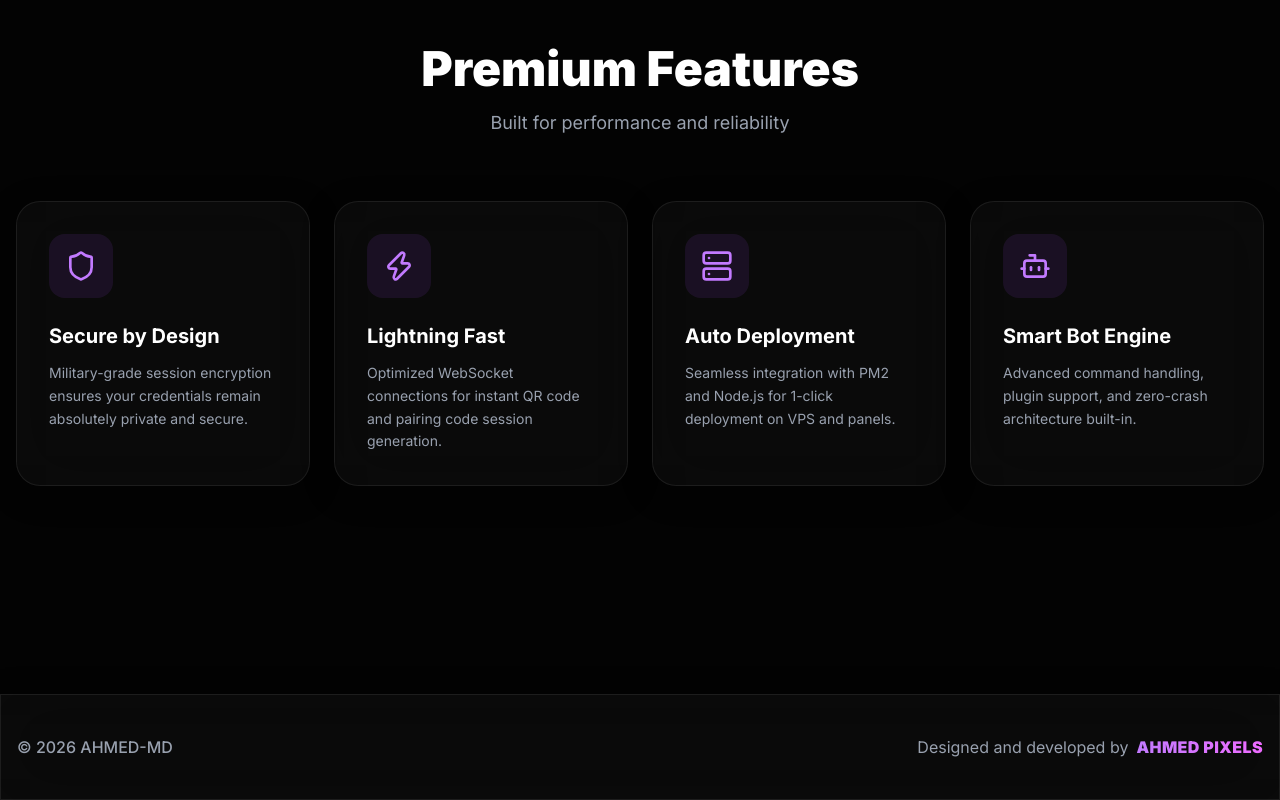
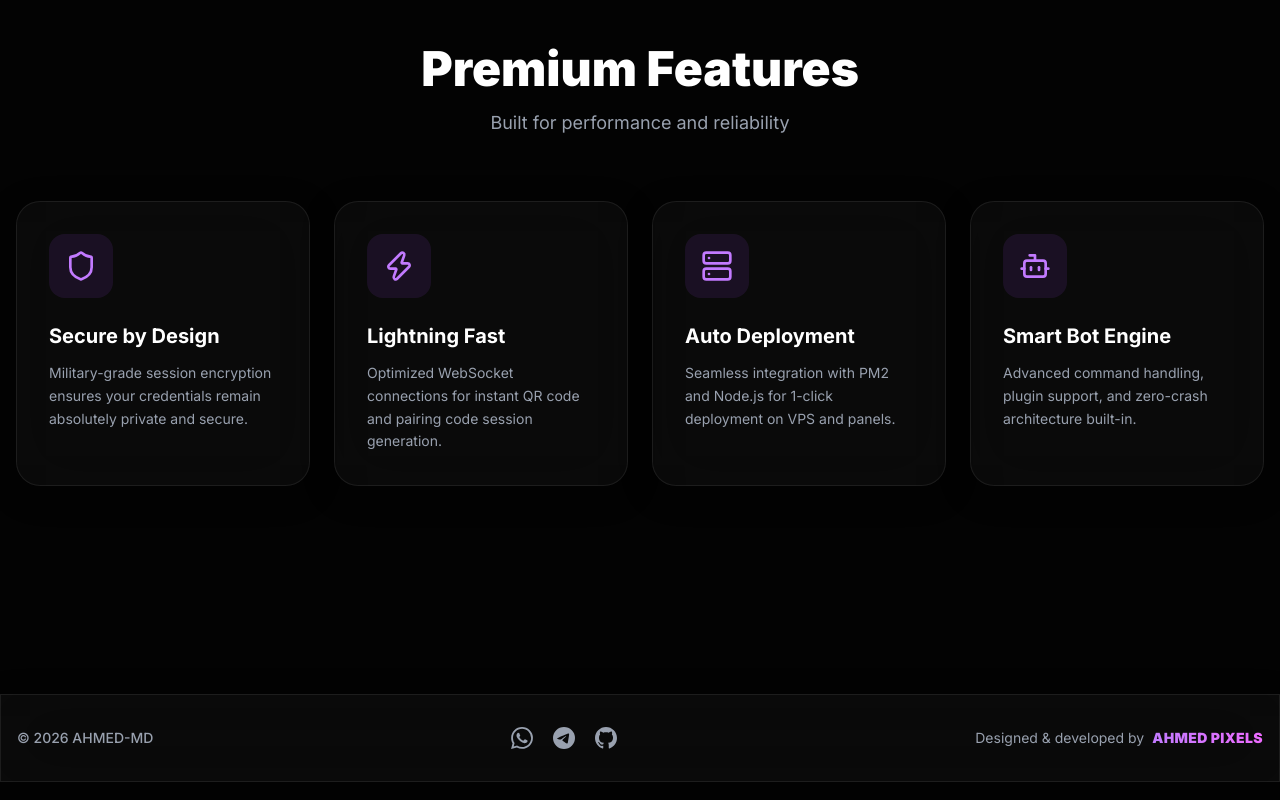
Before and after one commit to ahmedpixels/AHMED-MD-PAIR, a Next.js app in the folder frontend/: page / in a window 1280 px wide. Shown: the part 1606-2406 px from the top of the page. Built offline with nearby package versions, Linux system fonts and the light colour scheme; no server answers.

Commit message:
feat: add social links to footer

```diff
--- a/frontend/src/app/layout.tsx
+++ b/frontend/src/app/layout.tsx
@@ -32,13 +32,26 @@ export default function RootLayout({
           {children}
         </main>
 
-        <footer className="glass border-t border-purple-500/20 py-10 mt-20 relative z-10">
-          <div className="max-w-7xl mx-auto px-4 flex flex-col md:flex-row items-center justify-between gap-4">
-            <div className="text-gray-400 font-medium">
+        <footer className="glass border-t border-purple-500/20 py-8 mt-20 relative z-10">
+          <div className="max-w-7xl mx-auto px-4 flex flex-col md:flex-row items-center justify-between gap-6">
+            <div className="text-gray-400 font-medium text-sm">
               © {new Date().getFullYear()} AHMED-MD
             </div>
-            <div className="flex items-center gap-2 text-gray-400">
-              <span>Designed and developed by</span>
+
+            <div className="flex items-center gap-5">
+              <a href="https://whatsapp.com/channel/0029Vb8EK6l3gvWfrZpfOm23" target="_blank" rel="noreferrer" className="text-gray-400 hover:text-green-500 transition-colors" title="WhatsApp Channel">
+                <svg width="22" height="22" viewBox="0 0 24 24" fill="currentColor"><path d="M17.472 14.382c-.297-.149-1.758-.867-2.03-.967-.273-.099-.471-.148-.67.15-.197.297-.767.966-.94 1.164-.173.199-.347.223-.644.075-.297-.15-1.255-.463-2.39-1.475-.888-.788-1.487-1.761-1.66-2.059-.173-.297-.018-.458.13-.606.134-.133.298-.347.446-.52.149-.174.198-.298.298-.497.099-.198.05-.371-.025-.52-.075-.149-.669-1.612-.916-2.207-.242-.579-.487-.5-.669-.51a12.8 12.8 0 0 0-.57-.01c-.198 0-.52.074-.792.372-.272.297-1.04 1.016-1.04 2.479 0 1.462 1.065 2.875 1.213 3.074.149.198 2.096 3.2 5.077 4.487.709.306 1.262.489 1.694.625.712.227 1.36.195 1.871.118.571-.085 1.758-.719 2.006-1.413.248-.694.248-1.289.173-1.413-.074-.124-.272-.198-.57-.347m-5.421 7.403h-.004a9.87 9.87 0 0 1-5.031-1.378l-.361-.214-3.741.982.998-3.648-.235-.374a9.86 9.86 0 0 1-1.51-5.26c.001-5.45 4.436-9.884 9.888-9.884 2.64 0 5.122 1.03 6.988 2.898a9.825 9.825 0 0 1 2.893 6.994c-.003 5.45-4.437 9.884-9.885 9.884m8.413-18.297A11.815 11.815 0 0 0 12.05 0C5.495 0 .16 5.335.157 11.892c0 2.096.547 4.142 1.588 5.945L.057 24l6.305-1.654a11.882 11.882 0 0 0 5.683 1.448h.005c6.554 0 11.89-5.335 11.893-11.893a11.821 11.821 0 0 0-3.48-8.413Z"/></svg>
+              </a>
+              <a href="https://t.me/ahmedpixels" target="_blank" rel="noreferrer" className="text-gray-400 hover:text-blue-400 transition-colors" title="Telegram Channel">
+                <svg width="22" height="22" viewBox="0 0 24 24" fill="currentColor"><path d="M11.944 0A12 12 0 0 0 0 12a12 12 0 0 0 12 12 12 12 0 0 0 12-12A12 12 0 0 0 12 0a12 12 0 0 0-.056 0zm4.962 7.224c.1-.002.321.023.465.14a.506.506 0 0 1 .171.325c.016.093.036.306.02.472-.18 1.898-.962 6.502-1.36 8.627-.168.9-.499 1.201-.82 1.23-.696.065-1.225-.46-1.9-.902-1.056-.693-1.653-1.124-2.678-1.8-1.185-.78-.417-1.21.258-1.91.177-.184 3.247-2.977 3.307-3.23.007-.032.014-.15-.056-.212s-.174-.041-.249-.024c-.106.024-1.793 1.14-5.061 3.345-.48.33-.913.49-1.302.48-.428-.008-1.252-.241-1.865-.44-.752-.245-1.349-.374-1.297-.789.027-.216.325-.437.893-.663 3.498-1.524 5.83-2.529 6.998-3.014 3.332-1.386 4.025-1.627 4.476-1.635z"/></svg>
+              </a>
+              <a href="https://github.com/ahmedpixels/AHMED-MD-PAIR" target="_blank" rel="noreferrer" className="text-gray-400 hover:text-white transition-colors" title="GitHub Repository">
+                <svg width="22" height="22" viewBox="0 0 24 24" fill="currentColor"><path d="M12 0c-6.626 0-12 5.373-12 12 0 5.302 3.438 9.8 8.207 11.387.599.111.793-.261.793-.577v-2.234c-3.338.726-4.033-1.416-4.033-1.416-.546-1.387-1.333-1.756-1.333-1.756-1.089-.745.083-.729.083-.729 1.205.084 1.839 1.237 1.839 1.237 1.07 1.834 2.807 1.304 3.492.997.107-.775.418-1.305.762-1.604-2.665-.305-5.467-1.334-5.467-5.931 0-1.311.469-2.381 1.236-3.221-.124-.303-.535-1.524.117-3.176 0 0 1.008-.322 3.301 1.23.957-.266 1.983-.399 3.003-.404 1.02.005 2.047.138 3.006.404 2.291-1.552 3.297-1.23 3.297-1.23.653 1.653.242 2.874.118 3.176.77.84 1.235 1.911 1.235 3.221 0 4.609-2.807 5.624-5.479 5.921.43.372.823 1.102.823 2.222v3.293c0 .319.192.694.801.576 4.765-1.589 8.199-6.086 8.199-11.386 0-6.627-5.373-12-12-12z"/></svg>
+              </a>
+            </div>
+
+            <div className="flex items-center gap-2 text-gray-400 text-sm">
+              <span>Designed & developed by</span>
               <a
                 href="https://ahmedpixels.com"
                 target="_blank"
```
